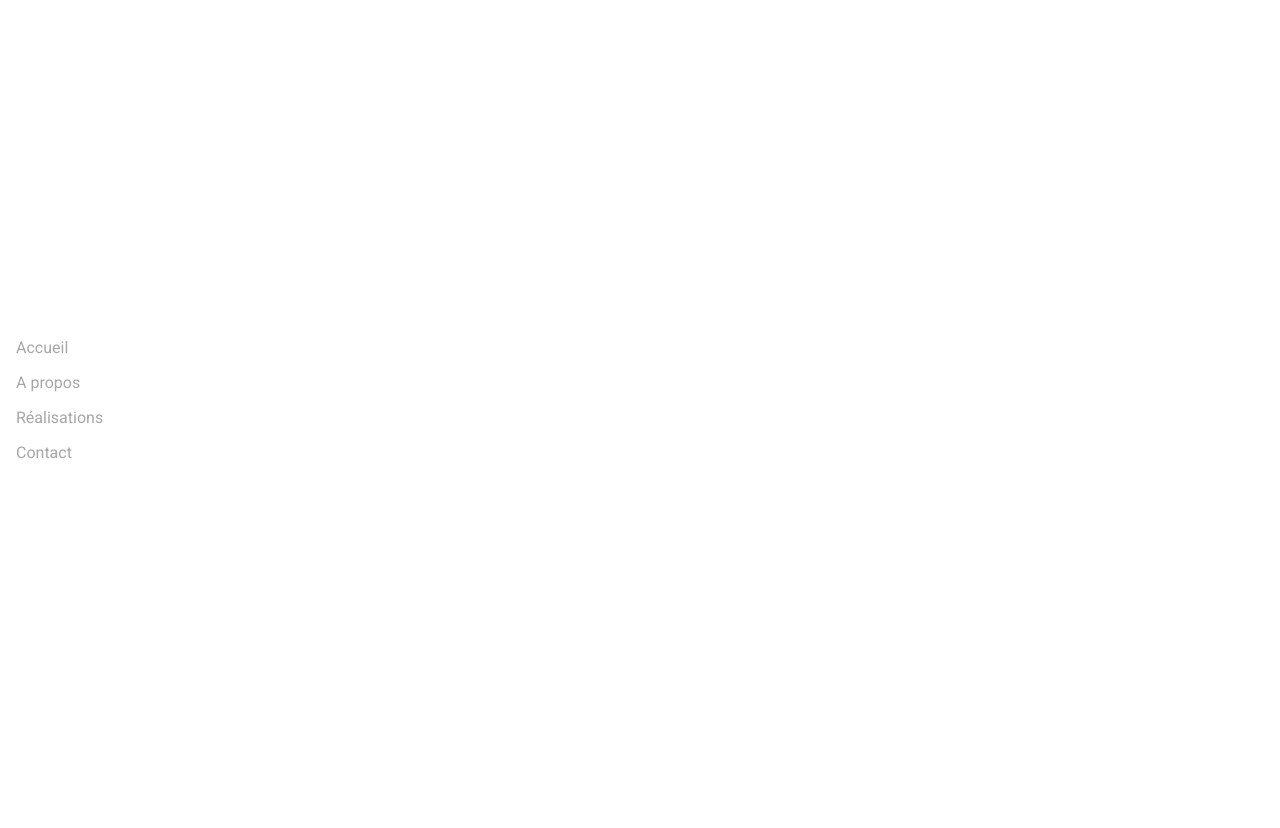
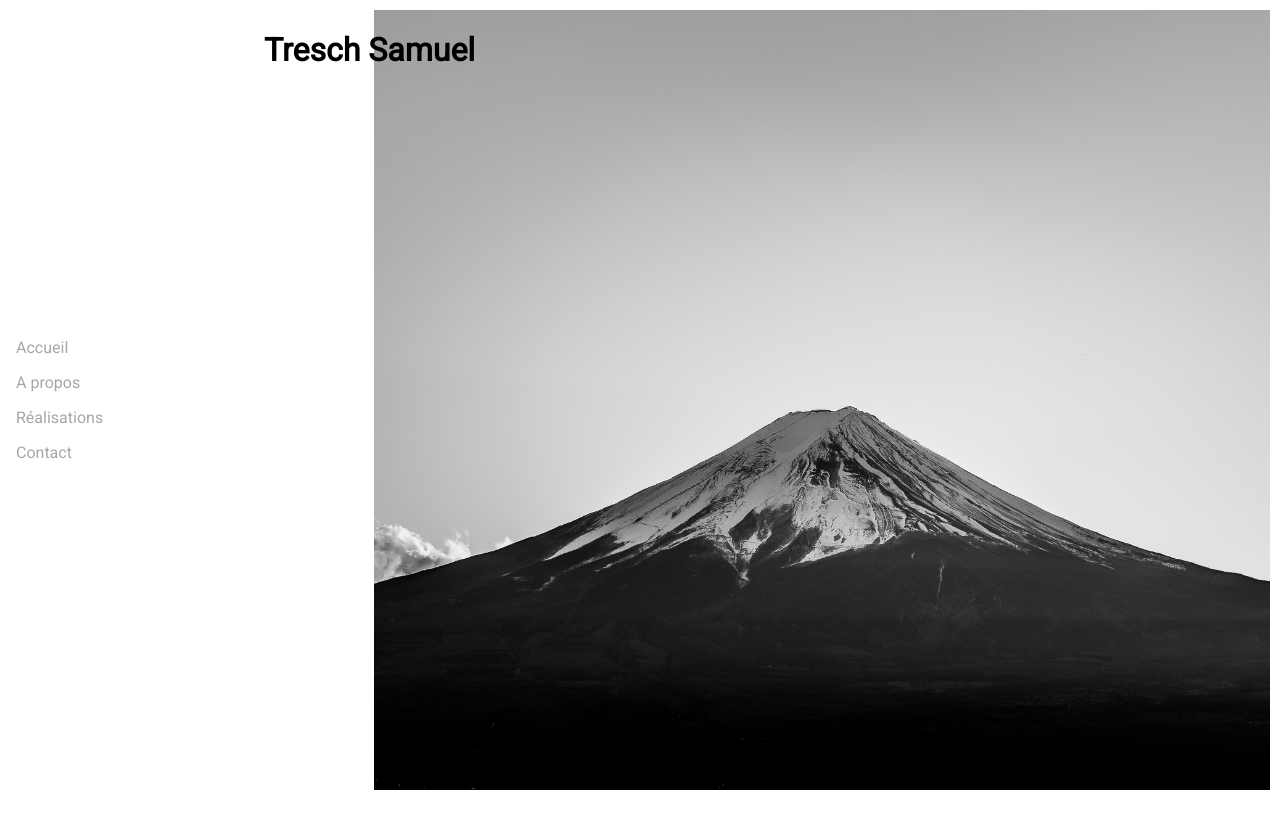
Before and after one commit to SamuelTresch/portfolio, a plain HTML site: page index.html in a window 1280 px wide. Shown: the top 828 px of the page. Before the commit the page ends 800 px from the top, so only its background shows below. Drawn offline with Linux system fonts and the light colour scheme.

Commit message:
page accueil

```diff
--- a/assets/css/style.css
+++ b/assets/css/style.css
@@ -2,6 +2,10 @@ body{
   min-height: 100vh;
   margin: 0;
   font-family: 'Roboto', sans-serif;
+}
+
+html{
+  scroll-behavior: smooth;
 }
 
 ul {
@@ -28,3 +32,29 @@ li a {
 li a:hover {
   color: black;
 }
+
+.container{
+  width: calc(100% - 20px);
+  min-height: calc(100vh - 20px);
+  padding:10px;
+}
+
+/*******************/
+/*     ACCUEIL     */
+/*******************/
+#accueil{
+  display:flex;
+}
+
+.accueil-background {
+  margin-left: auto;
+  background-image: url("../img/montfuji.jpg");
+  background-size: cover;
+  background-position: center;
+  width: 70vw;
+}
+
+.accueil-background h1{
+  width:220px;
+  transform:translateX(-50%);
+}
--- a/index.html
+++ b/index.html
@@ -13,12 +13,16 @@
         <ul>
             <li><a href="#accueil">Accueil</a></li>
             <li><a href="#a-propos">A propos</a></li>
-            <li><a href="realisations">Réalisations</a></li>
-            <li><a href="contact">Contact</a></li>
+            <li><a href="#realisations">Réalisations</a></li>
+            <li><a href="#contact">Contact</a></li>
         </ul>
     </nav>
     <main>
-        <div class="container" id="accueil"></div>
+        <div class="container" id="accueil">
+            <div class="accueil-background">
+                <h1>Tresch Samuel</h1>
+            </div>
+        </div>
         <div class="container" id="a-propos"></div>
         <div class="container" id="realisations"></div>
         <div class="container" id="contact"></div>
```
Also changed, not shown: assets/img/montfuji.jpg (added).
